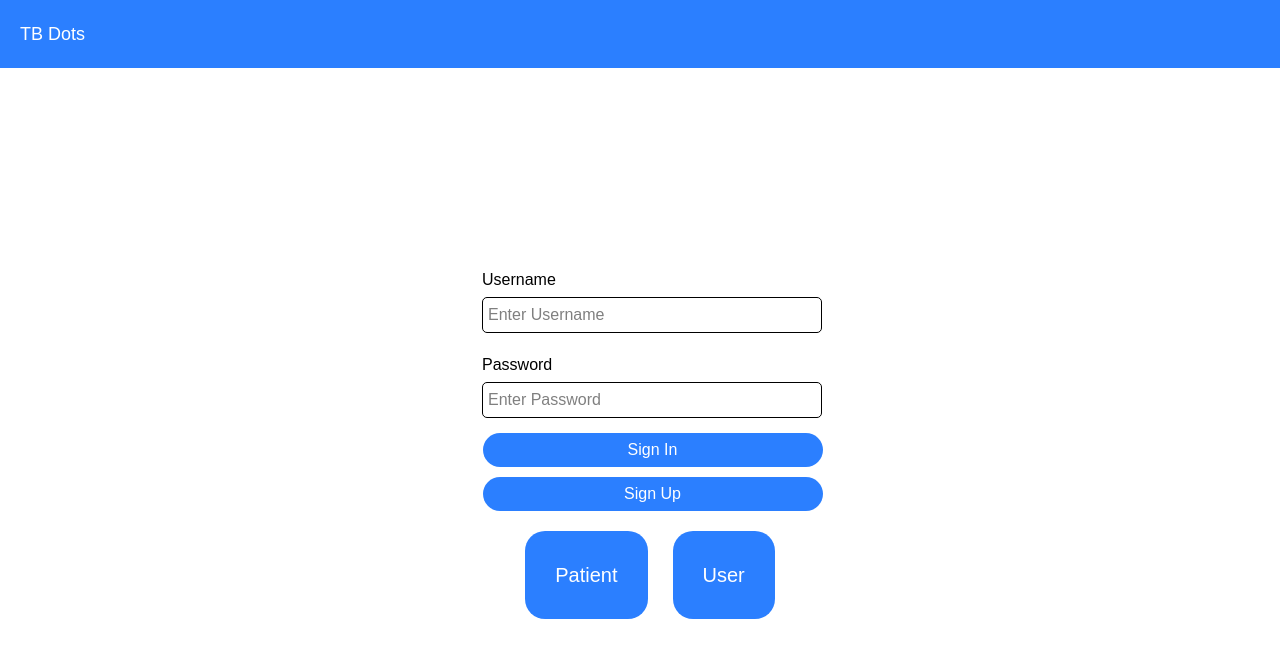
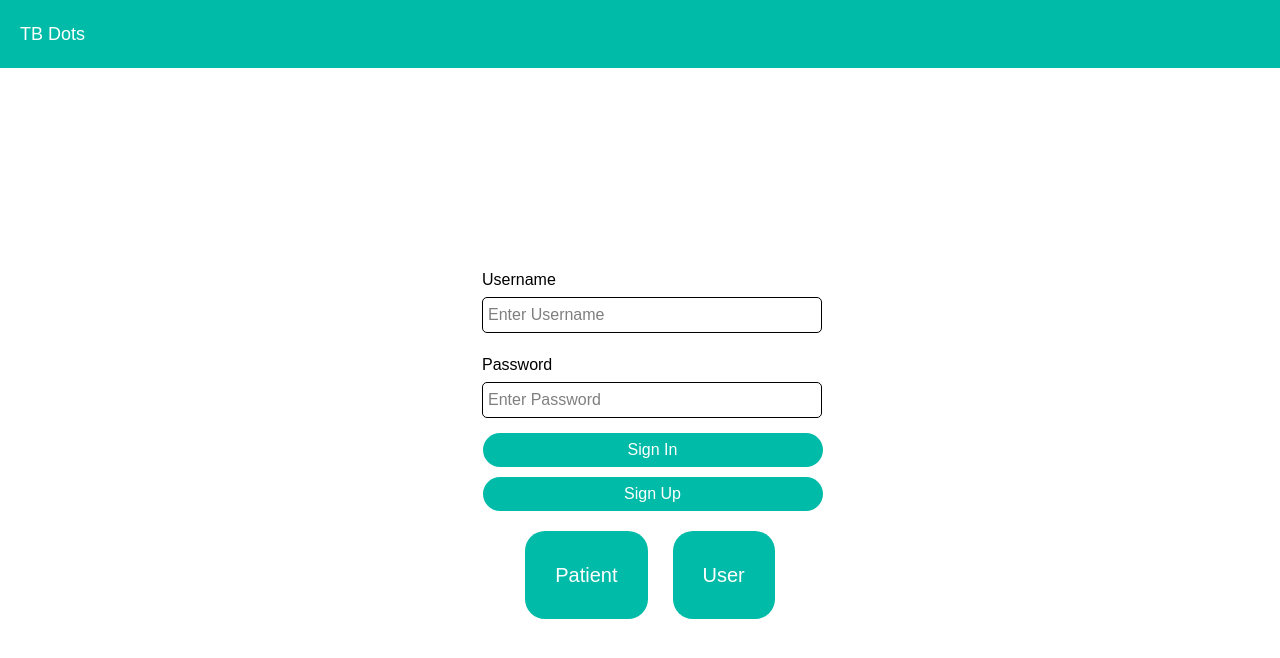
Before and after one commit to MarcGervacio/AIdols_Hackaton, a Next.js app: page / in a window 1280 px wide. Shown: the top 658 px of the page. Built offline with nearby package versions, Linux system fonts and the light colour scheme.

Commit message:
color update

```diff
--- a/src/app/assessment.tsx
+++ b/src/app/assessment.tsx
@@ -58,8 +58,8 @@ export function Assessment({
                 <div>
                   <div>Question #{currentQuestion + 1}: {assessmentQuestions[currentQuestion].question}</div>
                   <div>
-                    <button className="mt-[10px] mr-[15px] bg-blue-500 p-[15px] text-white text-m rounded-[20px]">Yes</button>
-                    <button className="mt-[10px] bg-blue-500 p-[15px] text-white text-m rounded-[20px]">No</button>
+                    <button className="cursor-pointer hover:bg-teal-600 mt-[10px] mr-[15px] bg-teal-500 p-[15px] text-white text-m rounded-[20px]">Yes</button>
+                    <button className="cursor-pointer hover:bg-teal-600 mt-[10px] bg-teal-500 p-[15px] text-white text-m rounded-[20px]">No</button>
                   </div>
                 </div>
               )
@@ -106,20 +106,20 @@ export function Navigation({
       {
         !isInAgreementPolicy ? (
           <div>
-            <button onClick={onPreviousQuestion} className="mt-[30px] mr-[15px] bg-blue-500 p-[15px] text-white text-m rounded-[20px]">Previous</button>
-            <button onClick={onNextQuestion} className="mt-[30px] mr-[15px] bg-blue-500 p-[15px] text-white text-m rounded-[20px]">Next</button>
-            <button onClick={onBackToDashboard} className="mt-[30px] bg-blue-500 p-[15px] text-white text-m rounded-[20px]">Back to Dashboard</button>
+            <button onClick={onPreviousQuestion} className="cursor-pointer hover:bg-teal-600 mt-[30px] mr-[15px] bg-teal-500 p-[15px] text-white text-m rounded-[20px]">Previous</button>
+            <button onClick={onNextQuestion} className="cursor-pointer hover:bg-teal-600 mt-[30px] mr-[15px] bg-teal-500 p-[15px] text-white text-m rounded-[20px]">Next</button>
+            <button onClick={onBackToDashboard} className="hover:bg-teal-600 mt-[30px] bg-teal-500 p-[15px] text-white text-m rounded-[20px]">Back to Dashboard</button>
           </div>
         ) : isAssessmentCompleted ? (
           <div>
-            <button onClick={onPreviousQuestion} className="mt-[10px] mr-[15px] bg-blue-500 p-[15px] text-white text-m rounded-[20px]">Previous</button>
-            <button className="mt-[10px] mr-[15px] bg-blue-500 p-[15px] text-white text-m rounded-[20px]">Finish</button>
-            <button onClick={onBackToDashboard} className="mt-[10px] bg-blue-500 p-[15px] text-white text-m rounded-[20px]">Back to Dashboard</button>
+            <button onClick={onPreviousQuestion} className="cursor-pointer hover:bg-teal-600 mt-[10px] mr-[15px] bg-teal-500 p-[15px] text-white text-m rounded-[20px]">Previous</button>
+            <button className="cursor-pointer hover:bg-teal-600 mt-[10px] mr-[15px] bg-teal-500 p-[15px] text-white text-m rounded-[20px]">Finish</button>
+            <button onClick={onBackToDashboard} className="hover:bg-teal-600 mt-[10px] bg-teal-500 p-[15px] text-white text-m rounded-[20px]">Back to Dashboard</button>
           </div>
         ) : (
           <div>
-            <button onClick={onNextQuestion} className="mt-[10px] mr-[15px] bg-blue-500 p-[15px] text-white text-m rounded-[20px]">Next</button>
-            <button onClick={onBackToDashboard} className="mt-[10px] bg-blue-500 p-[15px] text-white text-m rounded-[20px]">Back to Dashboard</button>
+            <button onClick={onNextQuestion} className="cursor-pointer hover:bg-teal-600 mt-[10px] mr-[15px] bg-teal-500 p-[15px] text-white text-m rounded-[20px]">Next</button>
+            <button onClick={onBackToDashboard} className="hover:bg-teal-600 mt-[10px] bg-teal-500 p-[15px] text-white text-m rounded-[20px]">Back to Dashboard</button>
           </div>
         )
       }
--- a/src/app/page.tsx
+++ b/src/app/page.tsx
@@ -3,9 +3,17 @@ import { useState } from "react";
 import { Assessment } from "./assessment";
 
 export function Header() {
+  const [isSignInClicked, setIsSignInClicked] = useState<boolean>(false);
+  const [isConsultClicked, setIsConsultClicked] = useState<boolean>(false);
+  const handleBackToDashboard = () => {
+    setIsConsultClicked(false);
+    setIsSignInClicked(true);
+  };
+
+
   return (
-    <div className="bg-blue-500 p-5 text-lg">
-      <label className="text-white">TB Dots</label>
+    <div className="bg-teal-500 p-5 text-lg">
+      <button className="cursor-pointer text-white" onClick={() => handleBackToDashboard()}>TB Dots</button>
     </div>
   )
 }
@@ -47,12 +55,12 @@ export function SignIn({
       }
 
       <div className="grid mt-[15px] justify-evenly ml-[25px]">
-        <button className="w-[340px] p-[5px] w-[200px] bg-blue-500 text-white rounded-[20px] justify-evenly" onClick={onSignIn}>Sign In</button>
-        <button className="w-[340px] p-[5px] w-[200px] mt-[10px] bg-blue-500 text-white rounded-[20px] justify-evenly">Sign Up</button>
+        <button className="cursor-pointer hover:bg-teal-600 w-[340px] p-[5px] w-[200px] bg-teal-500 text-white rounded-[20px] justify-evenly" onClick={onSignIn}>Sign In</button>
+        <button className="cursor-pointer hover:bg-teal-600 w-[340px] p-[5px] w-[200px] mt-[10px] bg-teal-500 text-white rounded-[20px] justify-evenly">Sign Up</button>
       </div>
       <div className="mt-[20px]">
-        <button onClick={() => setUserType('patient')} className="mr-[25px] ml-[70px] bg-blue-500 p-[30px] text-white text-xl rounded-[20px]">Patient</button>
-        <button onClick={() => setUserType('user')} className="mr-[50px] bg-blue-500 p-[30px] text-white text-xl rounded-[20px]">User</button>
+        <button onClick={() => setUserType('patient')} className="cursor-pointer hover:bg-teal-600 mr-[25px] ml-[70px] bg-teal-500 p-[30px] text-white text-xl rounded-[20px]">Patient</button>
+        <button onClick={() => setUserType('user')} className="cursor-pointer hover:bg-teal-600 mr-[50px] bg-teal-500 p-[30px] text-white text-xl rounded-[20px]">User</button>
       </div>
     </div>
   );
@@ -68,12 +76,12 @@ export function Dashboard({
   return (
     <div className="text-center h-screen justify-items-center content-evenly">
       <div className="flex mb-[20px] mt-[-140px]">
-        <div className="mr-[20px] bg-blue-500 border border-[var(--color-blue-500)] p-[50px] text-white text-xl">Profile</div>
-        <div className="bg-blue-500 border border-[var(--color-blue-500)] p-[50px] text-white text-xl" onClick={onConsult}>Consult</div>
+        <div className="cursor-pointer hover:bg-teal-600 mr-[20px] bg-teal-500 border border-[var(--color-teal-500)] p-[50px] text-white text-xl">Profile</div>
+        <div className="cursor-pointer hover:bg-teal-600 bg-teal-500 border border-[var(--color-teal-500)] p-[50px] text-white text-xl" onClick={onConsult}>Consult</div>
       </div>
       <div className="flex">
-        <div className="mr-[20px] bg-blue-500 border border-[var(--color-blue-500)] p-[50px] text-white text-xl">Results</div>
-        <div className="bg-blue-500 border border-[var(--color-blue-500)] p-[50px] text-white text-xl" onClick={onLogout}>Logout</div>
+        <div className="cursor-pointer hover:bg-teal-600 mr-[20px] bg-teal-500 border border-[var(--color-teal-500)] p-[50px] text-white text-xl">Results</div>
+        <div className="cursor-pointer hover:bg-teal-600 bg-teal-500 border border-[var(--color-teal-500)] p-[50px] text-white text-xl" onClick={onLogout}>Logout</div>
       </div>
     </div>
   );
```
